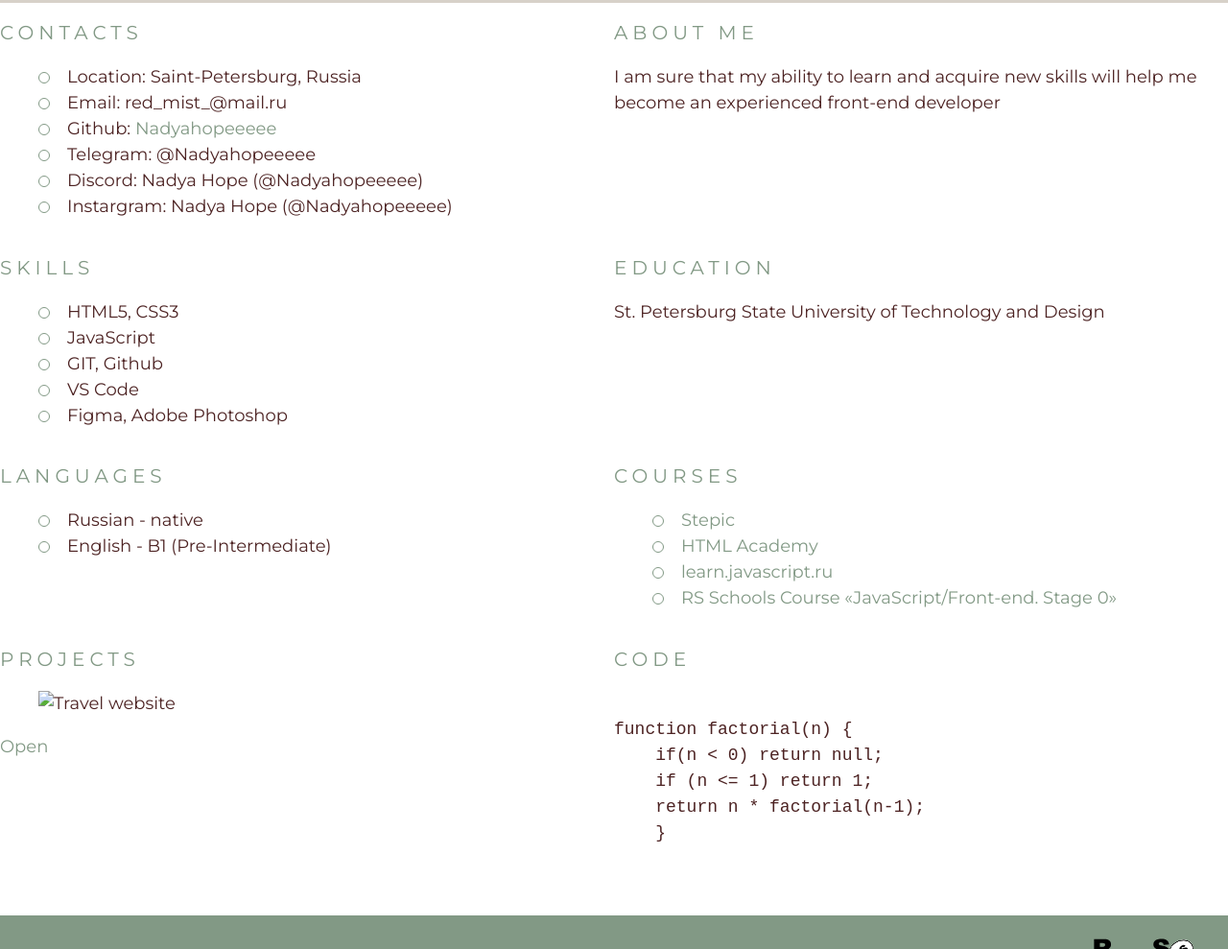
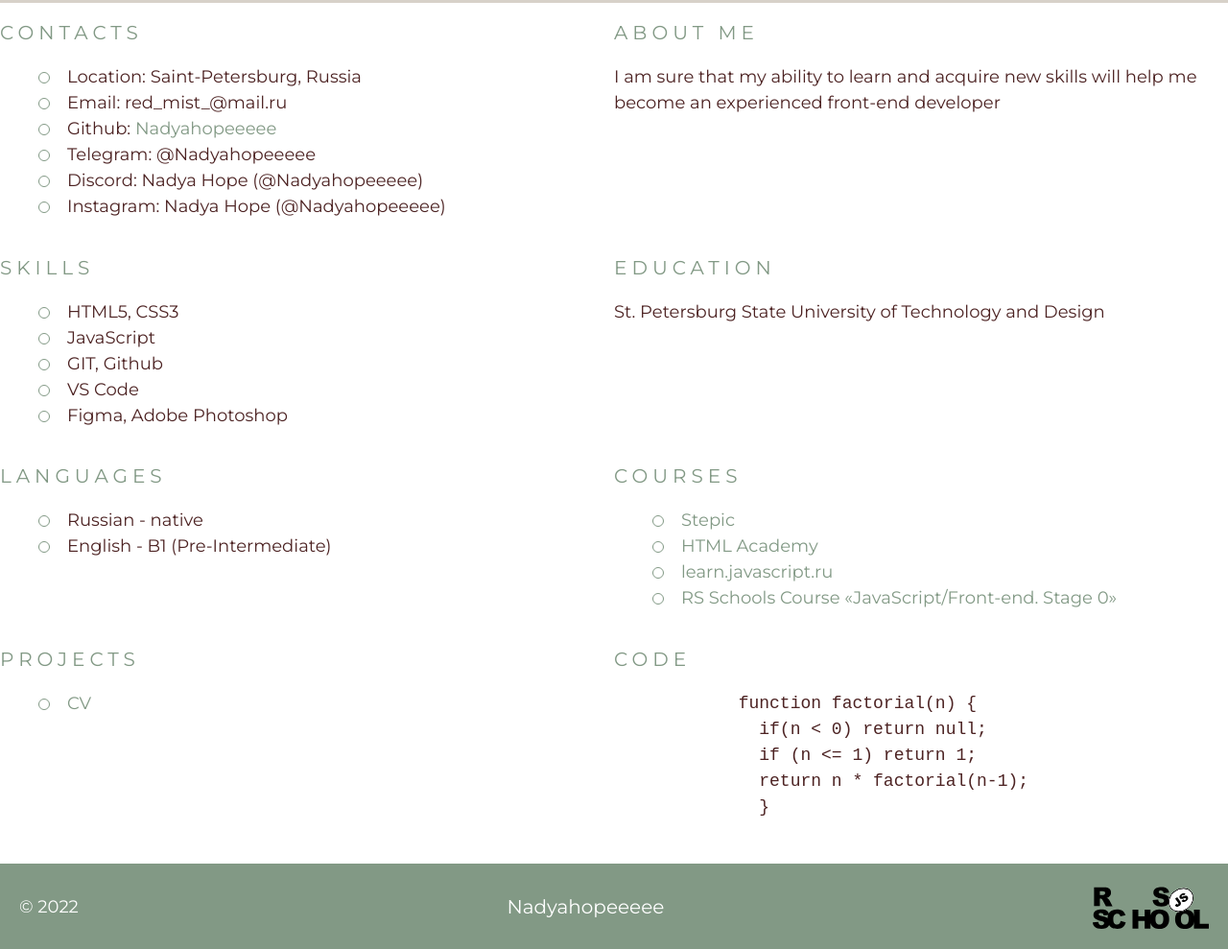
Before and after one commit to Nadyahopeeeee/rsschool-cv, a plain HTML site: page index.html in a window 1280 px wide. Shown: the part 416-1405 px from the top of the page at 96% size. Drawn offline with Linux system fonts and the light colour scheme.

Commit message:
refactor: improved layout html

```diff
--- a/index.html
+++ b/index.html
@@ -32,7 +32,6 @@
                 <h1 class = "main-title">Nadya Semenenko</h1>
                 <h3>Junior Front-end developer</h3>
             </div>
-
           <img class="section-profile-logo" src="./assets/img/фото я.jfif" alt="avatar">
         </section>
         <section class="section" id="contacts">
@@ -43,7 +42,7 @@
             <li class="section-item">Github: <a href="https://github.com/Nadyahopeeeee">Nadyahopeeeee</a></li>
             <li class="section-item">Telegram: @Nadyahopeeeee</li>
             <li class="section-item">Discord: Nadya Hope (@Nadyahopeeeee)</li>
-            <li class="section-item">Instargram: Nadya Hope (@Nadyahopeeeee) </li>
+            <li class="section-item">Instagram: Nadya Hope (@Nadyahopeeeee) </li>
           </ul>
         </section>
         <section class="section" id="about-me">
@@ -82,21 +81,17 @@
         </section>
         <section class="section" id="projects">
           <h2 class="section-title">Projects</h2>
-          <figure class="project-image">
-            <img src="./assets/" width="928" height="536" alt="Travel website">
-          </figure>
-          <a class="button" href="https://github.com/Nadyahopeeeee/rsschool-cv">Open</a>
+          <ul class="section-list projects-list">
+            <li class="section-item"><a href="https://github.com/Nadyahopeeeee/rsschool-cv">CV</a></li>
         </section>
         <section class="section" id="code">
           <h2 class="section-title">Code</h2>
           <pre>
-            <code>
-function factorial(n) {
-    if(n < 0) return null;
-    if (n <= 1) return 1;
-    return n * factorial(n-1);
-    }
-          </code>
+            <code>function factorial(n) {
+              if(n < 0) return null;
+              if (n <= 1) return 1;
+              return n * factorial(n-1);
+              }</code>
         </pre>
         </section>
       </div>
```
